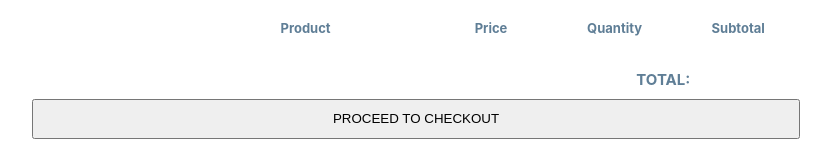
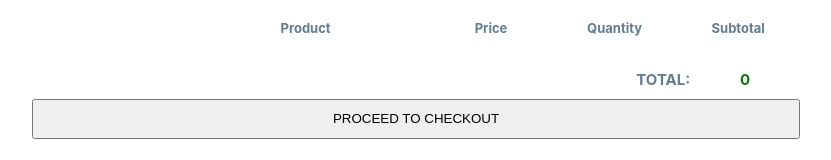
Before and after one commit to NikolasPlatonov/zenbit_store, a React (Create React App) app: page /cart in a window 1280 px wide. Shown: the part 124-284 px from the top of the page, without its empty margins (224-1055 px from the left). Built offline with nearby package versions, Linux system fonts and the light colour scheme.

Commit message:
Total price 0 added (hardcode)

```diff
--- a/src/Redux/Reducers/cart-reducer.js
+++ b/src/Redux/Reducers/cart-reducer.js
@@ -3,6 +3,7 @@ import { ADD_TO_CART, DELETE_FROM_CART } from './../actions/cart-action';
 const initialState = {
   cart: [],
   cartCounter: 0,
+  totalPrice: 0,
 };
 
 export const cartReducer = (state = initialState, action) => {
@@ -23,6 +24,7 @@ export const cartReducer = (state = initialState, action) => {
             ...state,
             cart: [...state.cart, { ...action.data, units: 1 }],
             cartCounter: state.cartCounter + 1,
+            totalPrice: 0,
           };
 
     case DELETE_FROM_CART:
--- a/src/components/App.js
+++ b/src/components/App.js
@@ -113,6 +113,7 @@ const productsDefault = [
 const App = ({
   data,
   cart,
+  totalPrice,
   addToCart,
   cartCounter,
   deleteFromCart,
@@ -153,7 +154,11 @@ const App = ({
               <Route
                 path="/cart"
                 render={() => (
-                  <Cart cart={cart} deleteFromCart={deleteFromCart} />
+                  <Cart
+                    cart={cart}
+                    totalPrice={totalPrice}
+                    deleteFromCart={deleteFromCart}
+                  />
                 )}
               />
 
@@ -178,6 +183,7 @@ const mapStateToProps = (store) => {
   return {
     data: store.data.products,
     cart: store.cart.cart,
+    totalPrice: store.cart.totalPrice,
     cartCounter: store.cart.cartCounter,
     searchText: store.data.searchText,
   };
--- a/src/components/Cart/Cart.js
+++ b/src/components/Cart/Cart.js
@@ -1,7 +1,7 @@
 import React from 'react';
 import s from './Cart.module.css';
 
-const Cart = ({ cart, deleteFromCart }) => {
+const Cart = ({ cart, totalPrice, deleteFromCart }) => {
   return (
     <div className={s.container}>
       <div className={s.title_container}>
@@ -32,7 +32,7 @@ const Cart = ({ cart, deleteFromCart }) => {
         })}
         <div className={s.total_container}>
           <div className={s.total_text}>TOTAL:</div>
-          <div className={s.total_price}></div>
+          <div className={s.total_price}>{totalPrice}</div>
         </div>
       </div>
       {/* <div className={s.total_price}>
```
